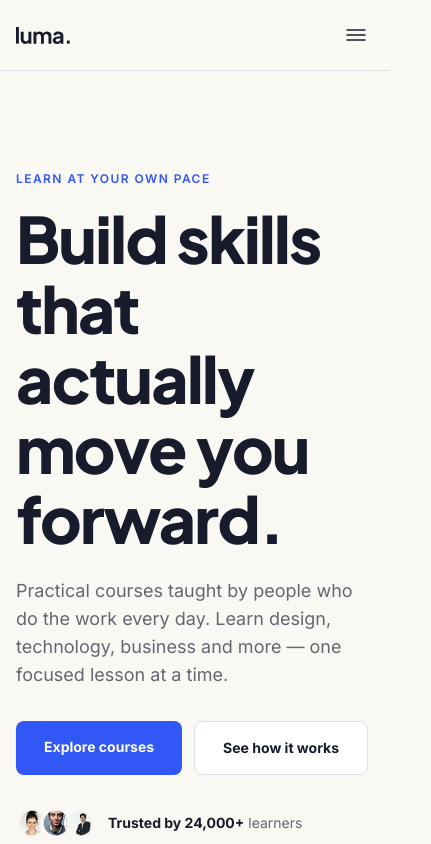
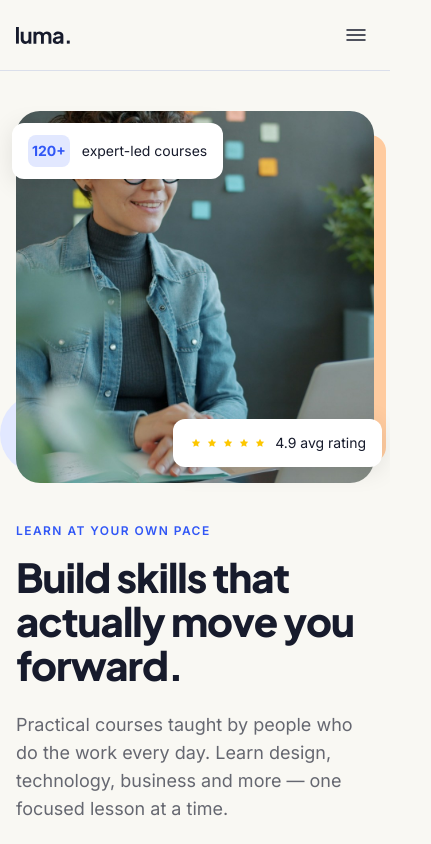
Before and after one commit to nicolas-davila/buzzvel-test-frontend, a Next.js app: page / in a window 390 px wide. Shown: the top 844 px of the page, 431 px wide, since content can reach past the window. Built offline with nearby package versions, Linux system fonts and the light colour scheme.

Commit message:
feat: make hero responsive with image first on mobile

```diff
--- a/src/components/Hero.tsx
+++ b/src/components/Hero.tsx
@@ -7,18 +7,18 @@ import Tag from "./Tag"
 
 export default function Hero() {
     return (
-        <section className="py-25">
-            <Container className="grid gap-15 lg:grid-cols-[560fr_500fr] lg:items-start">
+        <section className="overflow-x-clip py-10 md:py-16 lg:py-25">
+            <Container className="grid gap-10 lg:grid-cols-[560fr_500fr] lg:gap-15 lg:items-start">
                 <div>
                     <p className="text-xs font-semibold uppercase tracking-[0.12em] text-primary">LEARN AT YOUR OWN PACE</p>
-                    <h1 className="font-heading text-[64px] leading-[70px] font-extrabold tracking-tight mt-4">
+                    <h1 className="font-heading text-[40px] leading-[44px] font-extrabold tracking-tight mt-4 md:text-[52px] md:leading-[58px] lg:text-[64px] lg:leading-[70px]">
                         Build skills that actually move you forward.
                     </h1>
                     <p className="mt-6 max-w-[480px] text-lg text-muted">
                         Practical courses taught by people who do the work every day.
                         Learn design, technology, business and more — one focused lesson at a time.
                     </p>
-                    <div className="mt-8 flex gap-3">
+                    <div className="mt-8 flex flex-col gap-3 sm:flex-row">
                         <Button variant="primary" href="#">Explore courses</Button>
                         <Button variant="secondary" href="#">See how it works</Button>
                     </div>
@@ -38,10 +38,11 @@ export default function Hero() {
                         <p className="text-sm leading-6 text-muted"><strong className="text-foreground">Trusted by 24,000+</strong> learners</p>
                     </div>
                 </div>
-                <div className="relative aspect-[500/520]">
-                    <div className="absolute top-6 right-[-39px] h-[468px] w-[89px] rounded-2xl bg-accent" aria-hidden="true">
+                {/* On mobile the photo comes first (order-first); the HTML keeps the h1 first */}
+                <div className="relative order-first aspect-[500/520] w-full max-w-[500px] justify-self-center lg:order-none lg:justify-self-auto">
+                    <div className="absolute top-6 -right-3 h-[88%] w-[60px] rounded-2xl bg-accent lg:right-[-39px] lg:h-[468px] lg:w-[89px]" aria-hidden="true">
                     </div>
-                    <div className="absolute top-[403px] -left-[45px] size-[106px] rounded-full bg-accent-soft" aria-hidden="true"></div>
+                    <div className="absolute top-[76%] -left-4 size-20 rounded-full bg-accent-soft lg:top-[403px] lg:-left-[45px] lg:size-[106px]" aria-hidden="true"></div>
                     <Image
                         src="/hero.jpg"
                         alt="Smiling woman with glasses working on a laptop"
@@ -50,11 +51,11 @@ export default function Hero() {
                         className="rounded-3xl object-cover"
                         preload
                     />
-                    <Badge className="absolute top-4 -left-[22px] flex items-center gap-3">
+                    <Badge className="absolute top-3 -left-1 flex items-center gap-3 lg:top-4 lg:-left-[22px]">
                         <Tag>120+</Tag>
                         <span className="text-sm leading-6 text-foreground">expert-led courses</span>
                     </Badge>
-                    <Badge className="absolute -right-[57px] bottom-[35px] flex items-center gap-2">
+                    <Badge className="absolute -right-2 bottom-4 flex items-center gap-2 lg:-right-[57px] lg:bottom-[35px]">
                         <span className="flex gap-0.5" aria-hidden="true">
                             {Array.from({ length: 5 }).map((_, index) => (
                                 <svg key={index} viewBox="0 0 24 24" className="size-3.5 fill-current text-yellow-400 p-0.5" aria-hidden="true">
```
